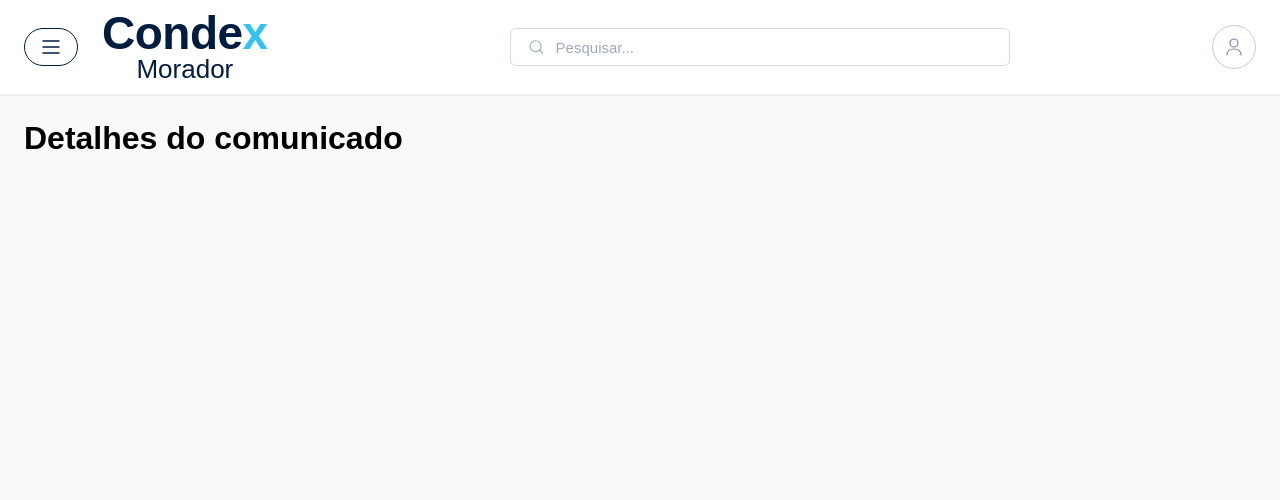
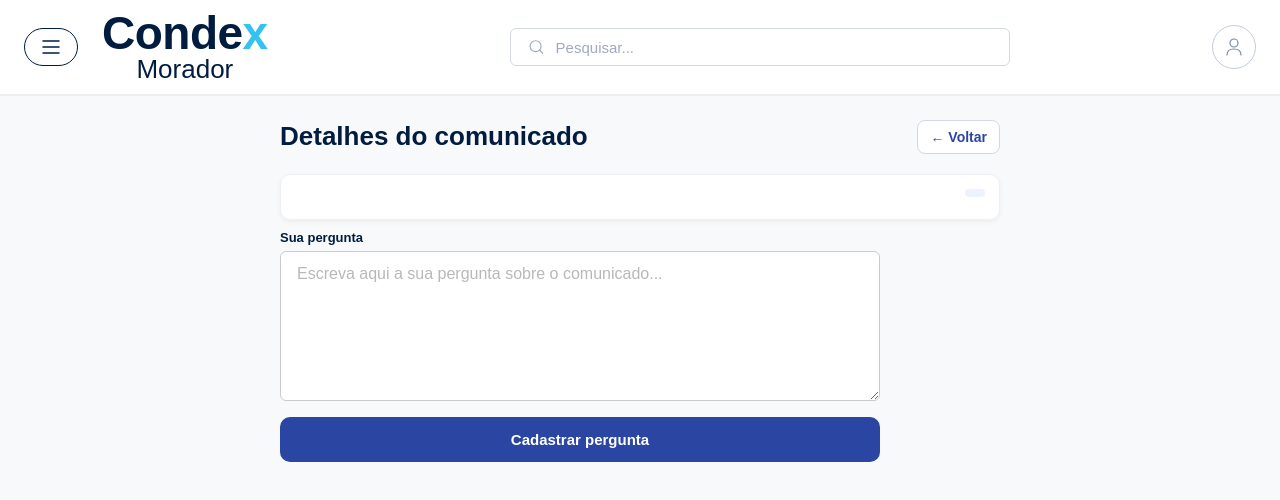
Before and after one commit to Condex-TCC/Condex-Front, a React (Vite) app: page /morador/comunicados/detalhes/1 in a window 1280 px wide. Shown: the top 500 px of the page. Built offline with nearby package versions, Linux system fonts and the light colour scheme; no server answers.

Commit message:
Fazendo a cadastro da resposta do morador

```diff
--- a/src/api/ComunicadosAPI.js
+++ b/src/api/ComunicadosAPI.js
@@ -299,3 +299,42 @@ export async function getDetalhesComunicadoAPI(id){
     //Retornado uma promise com os dados da API
     return requisicao
 }
+
+
+//Função que cadastra a resposta do morador
+export async function cadastraRespostaMoradorAPI(id, resposta){
+
+    //Receperando o token de outorização
+    let cookie = await GetCookie()
+    let token = cookie.token
+
+    //Endpoint
+    let endPoint = "http://127.0.0.1:8000/api/morador/comunicado/resposta/" + id
+
+    //Construtindo o objeto que ser envio no body do json
+    let bodyJson = {
+        resposta: resposta
+    }
+
+
+    //Criando a requisição
+    const requisicao = fetch(
+        endPoint, //Passando o endPoint para a requisição
+        {
+            method: "PUT", //Passando qual é o metodo HTTP
+
+            //Passando os headers
+            headers: {
+                'Content-Type': 'application/json', //Tipo de formatação
+                'Accept': 'application/json', // Obriga o Laravel a retornar JSON mesmo em erros
+                "Authorization": `Bearer ${token}` //Eniva o token de autorização
+            },
+
+            //Padando o body
+            body: JSON.stringify(bodyJson)
+        }
+    )
+
+    //Retornado uma promise com os dados da API
+    return requisicao
+}
--- /dev/null
+++ b/src/css/paginaDetalhesComunicados.module.css
@@ -0,0 +1,13 @@
+/* =========================================
+   TELA DE DETALHES DO COMUNICADO DO MORADOR
+   ========================================= */
+
+/* Cabeçalho com o título da tela e o botão de voltar */
+.dc-header {
+  display: flex; /* Coloca o título e o botão de voltar na mesma linha */
+  justify-content: space-between; /* Joga o título para a esquerda e o botão para a direita */
+  align-items: center; /* Centraliza os dois verticalmente */
+  gap: 12px; /* Espaço entre o título e o botão */
+  flex-wrap: wrap; /* Em telas muito estreitas o botão desce para a linha de baixo */
+  margin-bottom: 20px; /* Separa o cabeçalho do conteúdo */
+}
--- a/src/pages/morador/comunicados/telaDetalhesComunicados.jsx
+++ b/src/pages/morador/comunicados/telaDetalhesComunicados.jsx
@@ -1,8 +1,13 @@
 //Importações do arquivo
 
 import { useParams } from "react-router-dom";
-import { getDetalhesComunicado } from "../../../service/Comunicados";
+import { cadastraRespostaMorador, getDetalhesComunicado } from "../../../service/Comunicados";
 import { useEffect, useState } from "react";
+import styles from "../../../css/paginaDetalhesComunicados.module.css";
+import telaStyles from "../../../css/telaVisitantesMorador.module.css";
+import formStyles from "../../../css/telaCadastraVisitanteMorador.module.css";
+import cardStyles from "../../../css/cardComunicadoMorador.module.css";
+import campoStyles from "../../../css/paginaCadastraRegra.module.css";
 
 
 //Função que cria o componente
@@ -10,6 +15,7 @@ function PaginaDetalhesComunicados(){
 
     //Hook que vai guardar o comunicado e exibir seus dados
     const [evnio, setEnvio] = useState({})
+    const [resposta, setRespota] = useState("")
 
     //Hook que vai receber o id vindo da url
     const { id } = useParams()
@@ -43,19 +49,110 @@ function PaginaDetalhesComunicados(){
     //Função que irá cadastrar a resposta do morador ao comunicado
     const cadastraResposta = async () => {
 
-        //TODO: Será implementado mais tarde
+        //Chama a função que realiza o cadastro
+        const message = await cadastraRespostaMorador(id, resposta)
+
+        //Exibe a menssagem
+        alert(message)
+
+        //Realiza o redirecionamento
+        back()
     }
 
-    //Retorna os componente
+//Retorna os componente
     return (
-        <h1>Detalhes do comunicado</h1>
-        //ao lado do titulo um botão de voltar
 
-        //Div que vai exibir os dados do comunicado
+        // Container principal da tela
+        <div className={telaStyles['vm-container']}>
 
-        //Div onde o morador irá cadastrar a sua resposta, somente se a respotasta e contra resosta estiverem nulas
+            {/* Cabeçalho com o título da tela e o botão de voltar */}
+            <div className={styles['dc-header']}>
 
-        //Div com os dados da resposta e contra resposta, que irão somente aparecer se a respota e contra respota não estivem nulas
+                <h1 className={telaStyles['vm-page-title']}>Detalhes do comunicado</h1>
+
+                {/* Botão que retorna para a tela de comunicados */}
+                <button type="button" className={formStyles['cv-btn-voltar']} onClick={back}>
+                    &larr; Voltar
+                </button>
+            </div>
+
+            {/* Div que vai exibir os dados do comunicado */}
+            <div className={cardStyles['cm-card']}>
+
+                {/* Cabeçalho do card com o título do comunicado e a data de criação */}
+                <header className={cardStyles['cm-header']}>
+
+                    <h2 className={cardStyles['cm-titulo']}>{evnio.comunicado?.titulo}</h2>
+
+                    {/* Data de criação do comunicado no padrão brasileiro, protegida para não exibir data inválida */}
+                    <span className={cardStyles['cm-data']}>
+                        {
+                            evnio.comunicado?.criado_em &&
+                                new Intl.DateTimeFormat("pt-BR", {
+                                    day: "2-digit",
+                                    month: "2-digit",
+                                    year: "numeric",
+                                    timeZone: "America/Sao_Paulo"
+                                }).format(new Date(evnio.comunicado?.criado_em))
+                        }
+                    </span>
+                </header>
+
+                {/* Descrição do comunicado */}
+                <p className={cardStyles['cm-descricao']}>{evnio.comunicado?.descricao}</p>
+            </div>
+
+            {/* Div onde o morador irá cadastrar a sua pergunta, exibida somente quando não existe resposta e contra resposta */}
+            {evnio.resposta == null && evnio.contra_resposta == null &&
+
+                <div className={formStyles['cv-field']}>
+
+                    <label htmlFor="perguntaComunicado">Sua pergunta</label>
+
+                    {/* A ligação do textarea com o state que guarda a pergunta será feita depois */}
+                    <textarea
+                        id="perguntaComunicado"
+                        className={campoStyles.inputDescription}
+                        placeholder="Escreva aqui a sua pergunta sobre o comunicado..."
+                        onChange={(e) => {setRespota(e.target.value)}}
+                    />
+                </div>
+            }
+
+            {/* Botão que cadastra a pergunta do morador */}
+            {evnio.resposta == null && evnio.contra_resposta == null &&
+
+                <div className={campoStyles.submitContainer}>
+
+                    <button
+                        type="button"
+                        className={formStyles['cv-btn-salvar']}
+                        onClick={cadastraResposta}
+                    >
+                        Cadastrar pergunta
+                    </button>
+                </div>
+            }
+
+            {/* Div com a pergunta e a resposta do síndico, exibida somente quando já existe uma pergunta */}
+            {evnio.resposta != null &&
+
+                <div className={cardStyles['cm-conversa']}>
+
+                    {/* Pergunta feita pelo morador */}
+                    <p className={cardStyles['cm-pergunta']}>
+                        <strong>Sua pergunta:</strong> {evnio.resposta}
+                    </p>
+
+                    {/* Resposta enviada pelo síndico, exibida apenas se ela não for nula */}
+                    {evnio.contra_resposta != null &&
+                        <p className={cardStyles['cm-resposta']}>
+                            <strong>Resposta do síndico:</strong> {evnio.contra_resposta}
+                        </p>
+                    }
+                </div>
+            }
+        </div>
     );
 }
 
--- a/src/service/Comunicados.js
+++ b/src/service/Comunicados.js
@@ -1,6 +1,6 @@
 //Arquivo responsavel por fazer a requisição e tratar os dados
 
-import { envioComunicadoAPI, getComunicadoHistoricoAPI, getComunicadoMoradorAPI, getComunicadosAPI, getDetalhesComunicadoAPI, getEnviosComunicadosAPI, getRespostasAPI, showEnvioDetalheAPI, updateEnvioContraRespostaAPI } from "../api/ComunicadosAPI"
+import { cadastraRespostaMoradorAPI, envioComunicadoAPI, getComunicadoHistoricoAPI, getComunicadoMoradorAPI, getComunicadosAPI, getDetalhesComunicadoAPI, getEnviosComunicadosAPI, getRespostasAPI, showEnvioDetalheAPI, updateEnvioContraRespostaAPI } from "../api/ComunicadosAPI"
 
 //Função que obtem todos os laudos
 export async function getComunicados() {
@@ -317,3 +317,38 @@ export async function  getDetalhesComunicado(id) {
     }
 
 }
+
+//Função que cadastra a respota do morador
+export async function  cadastraRespostaMorador(id, resposta) {
+
+    //Tendanto executar a requisição
+    try{
+
+        //Chamando a função que realiza a requisição no API
+        let response = await cadastraRespostaMoradorAPI(id, resposta)
+
+        //Convertendo o JSON para objetos no JS
+        let json = await response.json()
+
+        //Desestrutura o promisse
+        const { message, status, data} = json
+
+        //Verifica se houve algum erro na requisição
+        if(status != 200){
+
+            //Para a execução do try e lança um erro para o catch
+            throw("Erro na requisição " + status)
+        }
+
+        //Retornando a menssagem
+        return message
+    }
+    //Casso aconteça algum erro na requisição, cai nesse bloco
+    catch(erro){
+
+        //Exibe um alerta na tela
+        console.error("Erro ao cadastrar a respota do morador na API", erro)
+
+    }
+
+}
```
